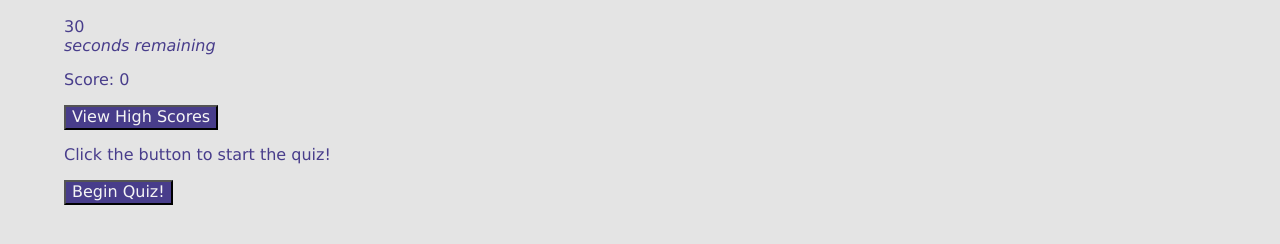
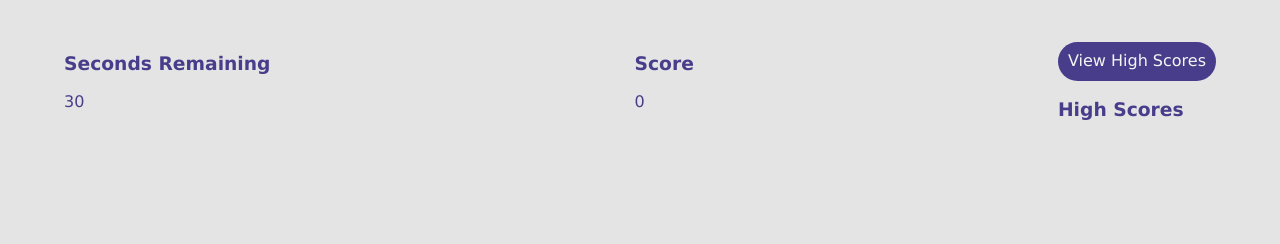
Before and after one commit to Charlotte-St/timed-coding-quiz, a plain HTML site: page index.html in a window 1280 px wide. Both pictures are taken after a click on the button "View High Scores". Shown: the part 104-348 px from the top of the page. Drawn offline with Linux system fonts and the light colour scheme.

Commit message:
Beginning to implement the high score list

```diff
--- a/Assets/script.js
+++ b/Assets/script.js
@@ -22,10 +22,7 @@ var questions = [
     }
 ];
 
-// Track scores
-//var highScores = {};
-
-//var timeCount;
+//Global variables and DOM elements
 var quizTime = 30;
 var currentQuestion = 0;
 var score = 0;
@@ -35,14 +32,17 @@ var quizEl = document.querySelector(".quiz-text");
 var startButtonEl = document.querySelector("#startbutton");
 var scoreEl = document.querySelector(".score");
 var overEl = document.querySelector(".quiz-over");
+var scoresButtonEl = document.querySelector(".view-scores");
+var scoresEl = document.querySelector(".high-scores");
+var highScoreList = document.querySelector(".high-score-list");
 
+//init()
 
-// Set styling for elements added through DOM
-//quizEl.setAttribute("style", "border-width: 2px; max-width: 50%; display: flex;")
+function init(){
+    highScoreList.style.visibility = "hidden";
+}
 
-//Add init()
-
-//Add timer
+//Quiz timer
 function startTimer() {
     var timer = setInterval(function(){
         quizTime--;
@@ -57,24 +57,28 @@ function startTimer() {
 
 
 //Add quiz
- scoreEl.textContent = "Score: " + score;
+ scoreEl.textContent = score;
  quizEl.textContent = "Click the button to start the quiz!";
 
+// Starts the quiz and hides the start button
 function startQuiz() {
     startButtonEl.disabled = true;
     startButtonEl.style.display = "none";
+    quizEl.style.visibility = "visible";
     currentQuestion = 0;
     score = 0;
     //startButtonEl.remove();
     startTimer();
     renderQuestions();
-    console.log(`Current Question: ${currentQuestion}`);
-    console.log(`i value: ${i}`);
+   //console.log(`Current Question: ${currentQuestion}`);
+    //console.log(`i value: ${i}`);
     //endQuiz();
 };
 
 var i = 0;
 
+
+//Displays the questions and answer choices
 function renderQuestions(){
     //var i = 0;
     //resetQuestion();
@@ -96,7 +100,7 @@ function renderQuestions(){
 
    //};
 
-
+//Checks answers when the user clicks an answer button
 function checkAnswer(event){
     userAnswer = event.target.value;
     console.log(userAnswer);
@@ -104,7 +108,7 @@ function checkAnswer(event){
         quizEl.append("Correct!");
         score = score + 10;
         scoreEl.textContent = score;
-        console.log(score);
+        //console.log(score);
         i++;
     }
     else {
@@ -114,16 +118,18 @@ function checkAnswer(event){
     }
 };
 
+//Advances the quiz to the next question after 3 sec if there is remaining time or questions
 function nextQuestion() {
     currentQuestion++;
     if (quizTime > 0 && i < questions.length + 1){
         setTimeout(renderQuestions, 3000)
     }
-    else {
-       overEl.textContent = "Quiz Complete";
-    };
+   // else {
+     //  overEl.textContent = "Quiz Complete";
+    //};
 };
 
+//Shows the quiz complete information and allows the user to save their high score and initials to local storage
 function endQuiz() {
     quizEl.innerHTML = "";
     quizEl.innerHTML = "<h2>Quiz Complete.</h2></br> Enter your initials and save your score.</br></br>";
@@ -150,6 +156,7 @@ function endQuiz() {
 };
 //};
 
+// Resets the quiz so the user can take the quiz again
 function resetQuiz() {
     quizTime = 30;
     i = 0;
@@ -158,6 +165,26 @@ function resetQuiz() {
     startQuiz();
 };
 
+//displays the high scores
+//function showHighScores(){
+    //if (quizTime === 0 || quizTime === 30 || i === questions.length + 1){
+    //scoresButtonEl.disabled = false;
+    //scoresButtonEl.addEventListener("click", listHighScores)}
+    //else {
+        //scoresButtonEl.disabled = true;
+    //}
+//};
+
+function listHighScores(event){
+    quizEl.style.visibility = "hidden";
+    startButtonEl.style.visibility = "hidden";
+    highScoreList.style.visibility = "visible";
+
+};
+
+//Starts the quiz
+init();
+scoresButtonEl.addEventListener("click", listHighScores);
 startButtonEl.addEventListener("click", startQuiz);
 
 
--- a/Assets/style.css
+++ b/Assets/style.css
@@ -14,7 +14,11 @@ header {
     background-color: darkslateblue;
     color:whitesmoke;
     margin-top: .5rem;
+    padding: 10px;
     display: block;
+    box-shadow: none;
+    border-width: 0px;
+    border-radius: 20px;
 }
 
 main {
@@ -25,3 +29,10 @@ main {
 div {
     margin-top: 1rem;
 }
+
+#controls {
+    display: flex;
+    flex-direction: row;
+    flex-wrap: wrap;
+    justify-content: space-between;
+}
--- a/index.html
+++ b/index.html
@@ -10,16 +10,22 @@
     <body>
         <header><h1>Coding Quiz</h1>
         </header>
-        <div id="timer">
-            <div class="timer-count">30</div>
-            <em>seconds remaining</em>
+        <div id="controls">
+            <div id="timer">
+                <h3>Seconds Remaining</h3>
+                <div class="timer-count">30</div>
+            </div>
+            <div class="score-box">
+                <h3>Score</h3>
+                <div class="score"></div>
+                </div>
+            <div class="high-scores">
+                <button class="button view-scores">View High Scores</button>
+                <div class="high-score-list">
+                    <h3>High Scores</h3>
+                </div>
+            </div>
         </div>
-        <div class="score"></div>
-        <nav>
-            <div id="high-scores">
-                <button id="view-scores" class="button">View High Scores</button>
-            </div>
-        </nav>
         <main>
             <section>
                 <div class="quiz-text"></div>
```
